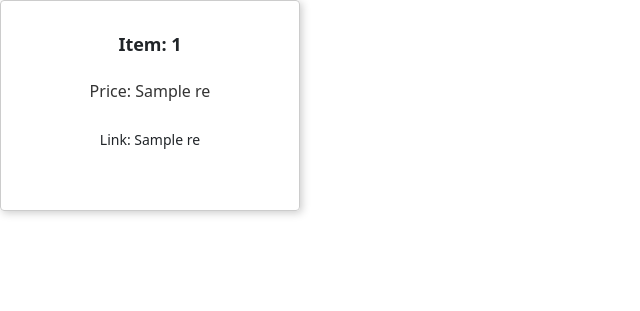
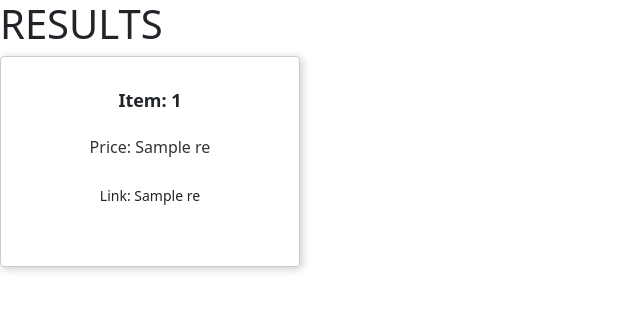
Before and after one commit to lini234/price_comparison, a Flask app: template templates/results.html in a window 1280 px wide. Shown: the top 311 px of the page, without its empty margins (0-640 px from the left). Run offline with Flask 2, Linux system fonts and the light colour scheme; the template is opened without the code that fills it: most values are stand-ins (such as "Sample title", 1, 10 or a date in 2020).

Commit message:
First commit

```diff
--- a/templates/results.html
+++ b/templates/results.html
@@ -5,6 +5,7 @@
 {% endblock %}
 {% block content %}
 <div>
+  <h1>RESULTS</h1>
   {% for res in res %}
     <div class="product-card">
       <p class="product-name">Item: {{ res.0 }}</p>
```
